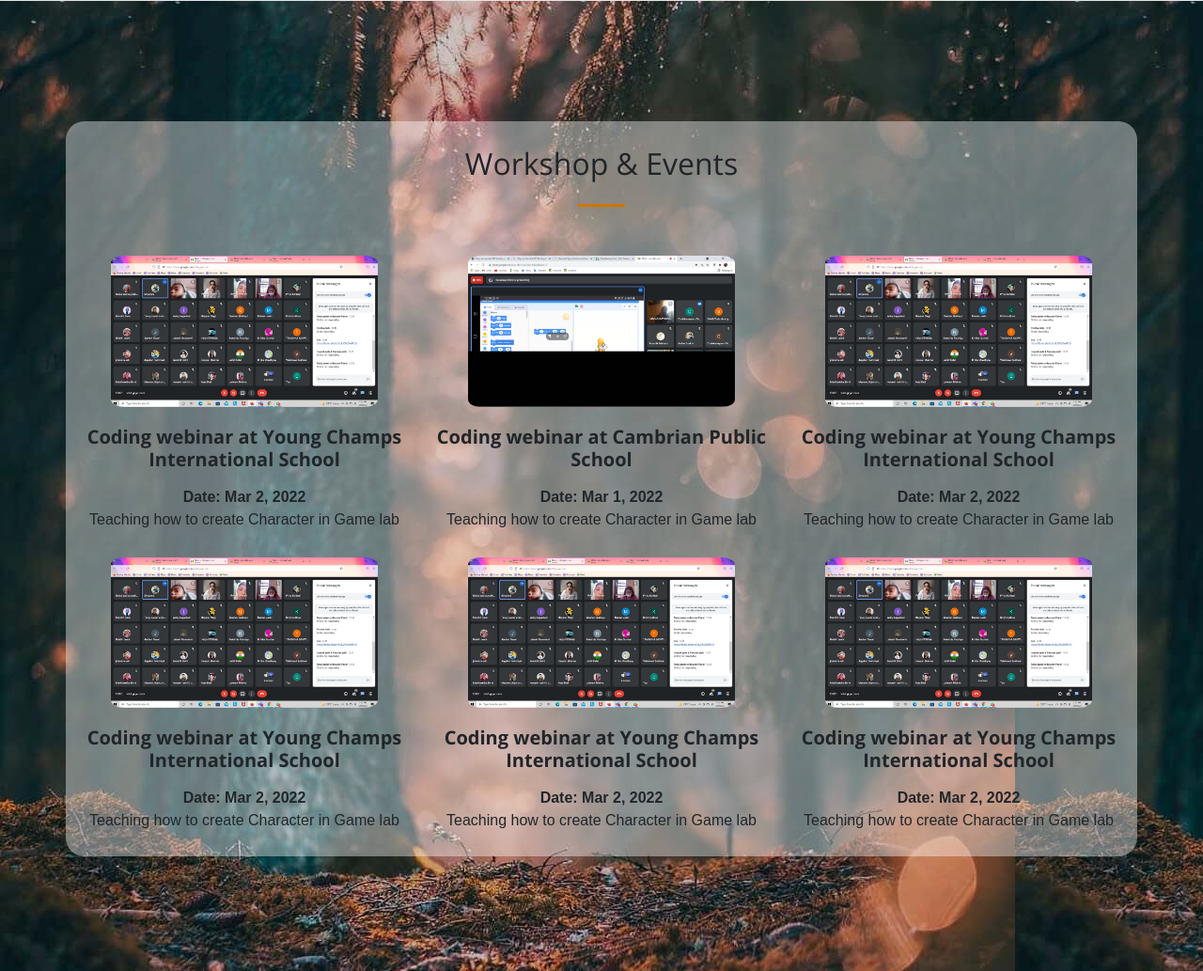
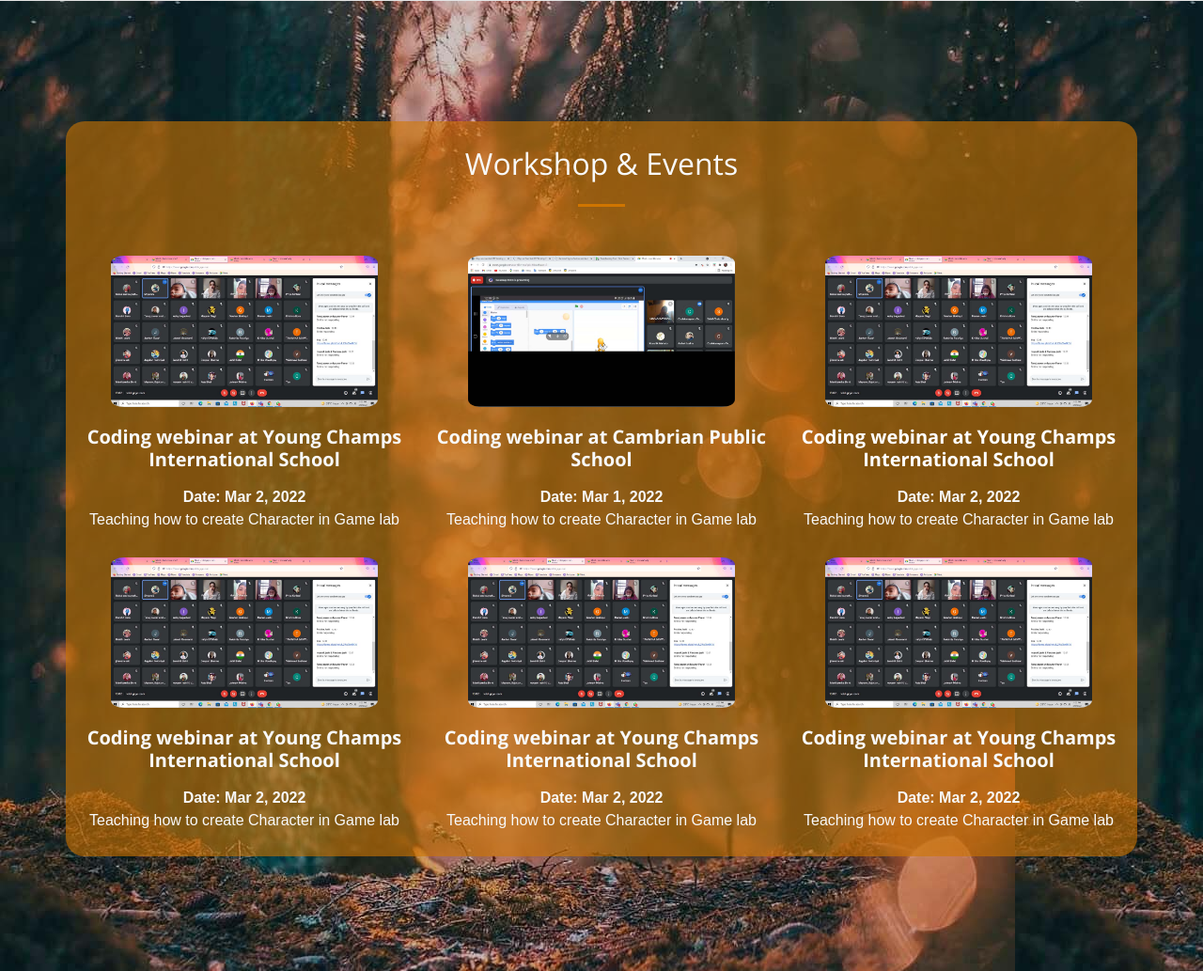
Before and after one commit to Aadil314/suvidhafoundation, a plain HTML site: page index.html in a window 1280 px wide. Shown: the part 1767-2800 px from the top of the page at 94% size. Drawn offline with nearby package versions, Linux system fonts and the light colour scheme; some packages are replaced by stand-ins of ours; a script that the page names is missing.

Commit message:
footer and gallery color update

```diff
--- a/assets/css/main.css
+++ b/assets/css/main.css
@@ -51,7 +51,7 @@ a:hover {
 }
 
 .prgms {
-  background-color: rgb(255,255,255,0.4);
+  background-color: rgb(207,117,0,0.6);
 }
 
 #programs1 {
@@ -84,7 +84,7 @@ a:hover {
 }
 
 .bg-primary {
-  background-color: #ffffff !important;
+  background-color: #cccccc !important;
 }
 
 #logofooter {
--- a/assets/css/stylesgallery.css
+++ b/assets/css/stylesgallery.css
@@ -70,7 +70,7 @@ body {
   font-size: 1rem;
   margin: 50px 0;
   border-radius: 20px;
-  background-color: rgb(207,117,0,0.7);
+  background-color: rgba(166,106,28,0.7);
   padding: 10px;
 }
 
--- a/index.html
+++ b/index.html
@@ -153,7 +153,7 @@
         <div class="container prgms" id="programs1">
             <div class="row">
                 <div class="col-lg-12 text-center">
-                    <h2 class="section-heading">Workshop &amp; Events</h2>
+                    <h2 class="text-light section-heading">Workshop &amp; Events</h2>
                     <hr class="my-4">
                 </div>
             </div>
@@ -162,38 +162,38 @@
             <div class="row">
                 <div class="col-md-6 col-lg-3 col-xl-4 text-center">
                     <div class="mx-auto service-box mt-5"><img class="workshopimage" src="assets/img/webinarYoungChamps.jpg">
-                        <h5 class="mb-3 workshopheading"><strong>Coding webinar at Young Champs International School</strong></h5>
-                        <p class="mb-0"><strong>Date: Mar 2, 2022</strong><br>Teaching how to create Character in Game lab</p>
+                        <h5 class="text-light mb-3 workshopheading"><strong>Coding webinar at Young Champs International School</strong></h5>
+                        <p class="text-light mb-0"><strong>Date: Mar 2, 2022</strong><br>Teaching how to create Character in Game lab</p>
                     </div>
                 </div>
                 <div class="col-md-6 col-lg-3 col-xl-4 text-center">
                     <div class="mx-auto service-box mt-5"><img class="workshopimage" src="assets/img/webinarCambrianPublicSchool.jpg">
-                        <h5 class="mb-3 workshopheading"><strong>Coding webinar at Cambrian Public School</strong><br></h5>
-                        <p class="mb-0"><strong>Date: Mar 1, 2022</strong><br>Teaching how to create Character in Game lab</p>
+                        <h5 class="text-light mb-3 workshopheading"><strong>Coding webinar at Cambrian Public School</strong><br></h5>
+                        <p class="text-light mb-0"><strong>Date: Mar 1, 2022</strong><br>Teaching how to create Character in Game lab</p>
                     </div>
                 </div>
                 <div class="col-md-6 col-lg-3 col-xl-4 text-center">
                     <div class="mx-auto service-box mt-5"><img class="workshopimage" src="assets/img/webinarYoungChamps.jpg">
-                        <h5 class="mb-3 workshopheading"><strong>Coding webinar at Young Champs International School</strong></h5>
-                        <p class="mb-0"><strong>Date: Mar 2, 2022</strong><br>Teaching how to create Character in Game lab</p>
+                        <h5 class="text-white mb-3 workshopheading"><strong>Coding webinar at Young Champs International School</strong></h5>
+                        <p class="text-light mb-0"><strong>Date: Mar 2, 2022</strong><br>Teaching how to create Character in Game lab</p>
                     </div>
                 </div>
                 <div class="col-md-6 col-lg-3 col-xl-4 text-center">
                     <div class="mx-auto service-box mt-5"><img class="workshopimage" src="assets/img/webinarYoungChamps.jpg">
-                        <h5 class="mb-3 workshopheading"><strong>Coding webinar at Young Champs International School</strong></h5>
-                        <p class="mb-0"><strong>Date: Mar 2, 2022</strong><br>Teaching how to create Character in Game lab</p>
+                        <h5 class="text-light mb-3 workshopheading"><strong>Coding webinar at Young Champs International School</strong></h5>
+                        <p class="text-light mb-0"><strong>Date: Mar 2, 2022</strong><br>Teaching how to create Character in Game lab</p>
                     </div>
                 </div>
                 <div class="col-md-6 col-lg-3 col-xl-4 text-center">
                     <div class="mx-auto service-box mt-5"><img class="workshopimage" src="assets/img/webinarYoungChamps.jpg">
-                        <h5 class="mb-3 workshopheading"><strong>Coding webinar at Young Champs International School</strong></h5>
-                        <p class="mb-0"><strong>Date: Mar 2, 2022</strong><br>Teaching how to create Character in Game lab</p>
+                        <h5 class="text-light mb-3 workshopheading"><strong>Coding webinar at Young Champs International School</strong></h5>
+                        <p class="text-light mb-0"><strong>Date: Mar 2, 2022</strong><br>Teaching how to create Character in Game lab</p>
                     </div>
                 </div>
                 <div class="col-md-6 col-lg-3 col-xl-4 text-center">
                     <div class="mx-auto service-box mt-5"><img class="workshopimage" src="assets/img/webinarYoungChamps.jpg">
-                        <h5 class="mb-3 workshopheading"><strong>Coding webinar at Young Champs International School</strong></h5>
-                        <p class="mb-0"><strong>Date: Mar 2, 2022</strong><br>Teaching how to create Character in Game lab</p>
+                        <h5 class="text-light mb-3 workshopheading"><strong>Coding webinar at Young Champs International School</strong></h5>
+                        <p class="text-light mb-0"><strong>Date: Mar 2, 2022</strong><br>Teaching how to create Character in Game lab</p>
                     </div>
                 </div>
             </div>
```
